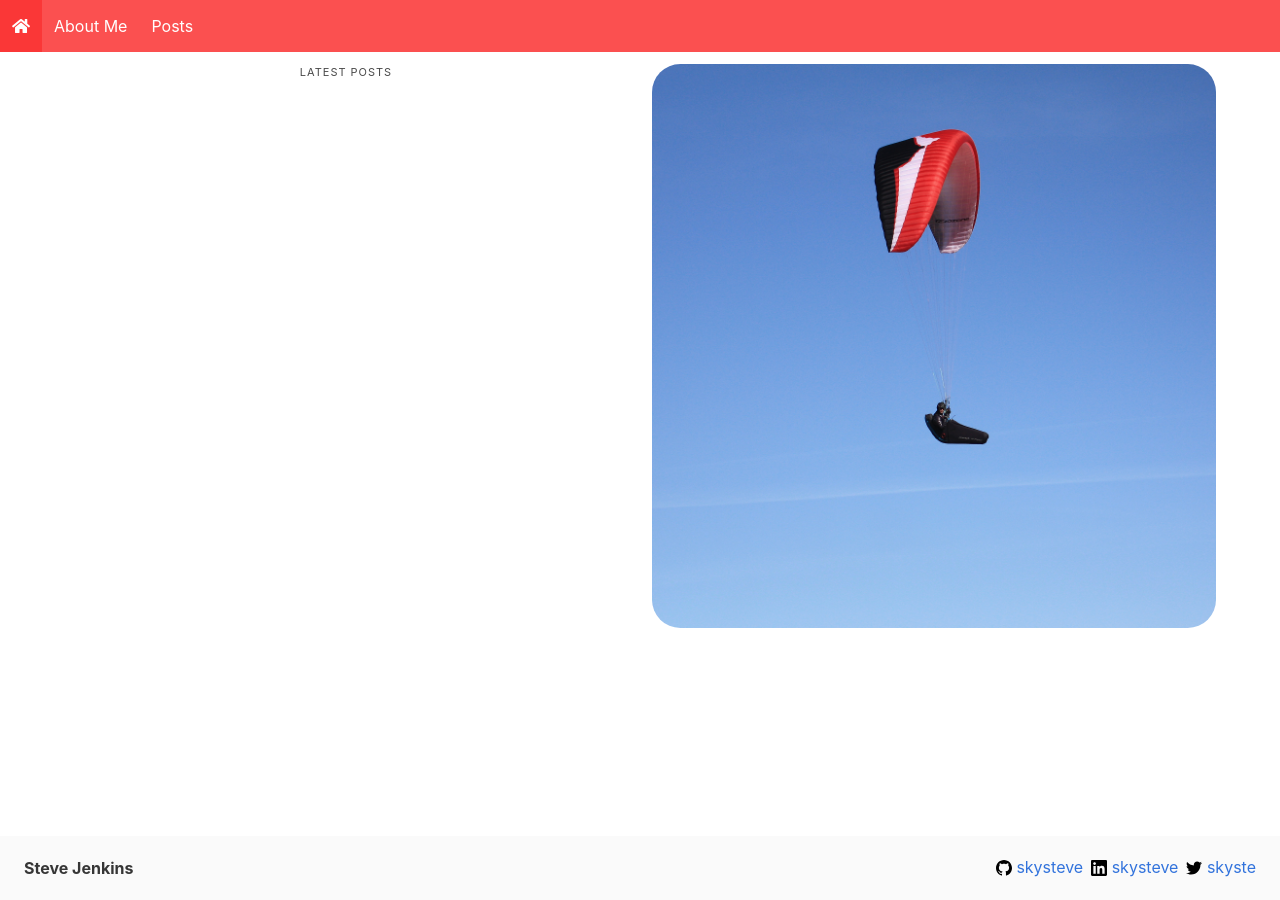
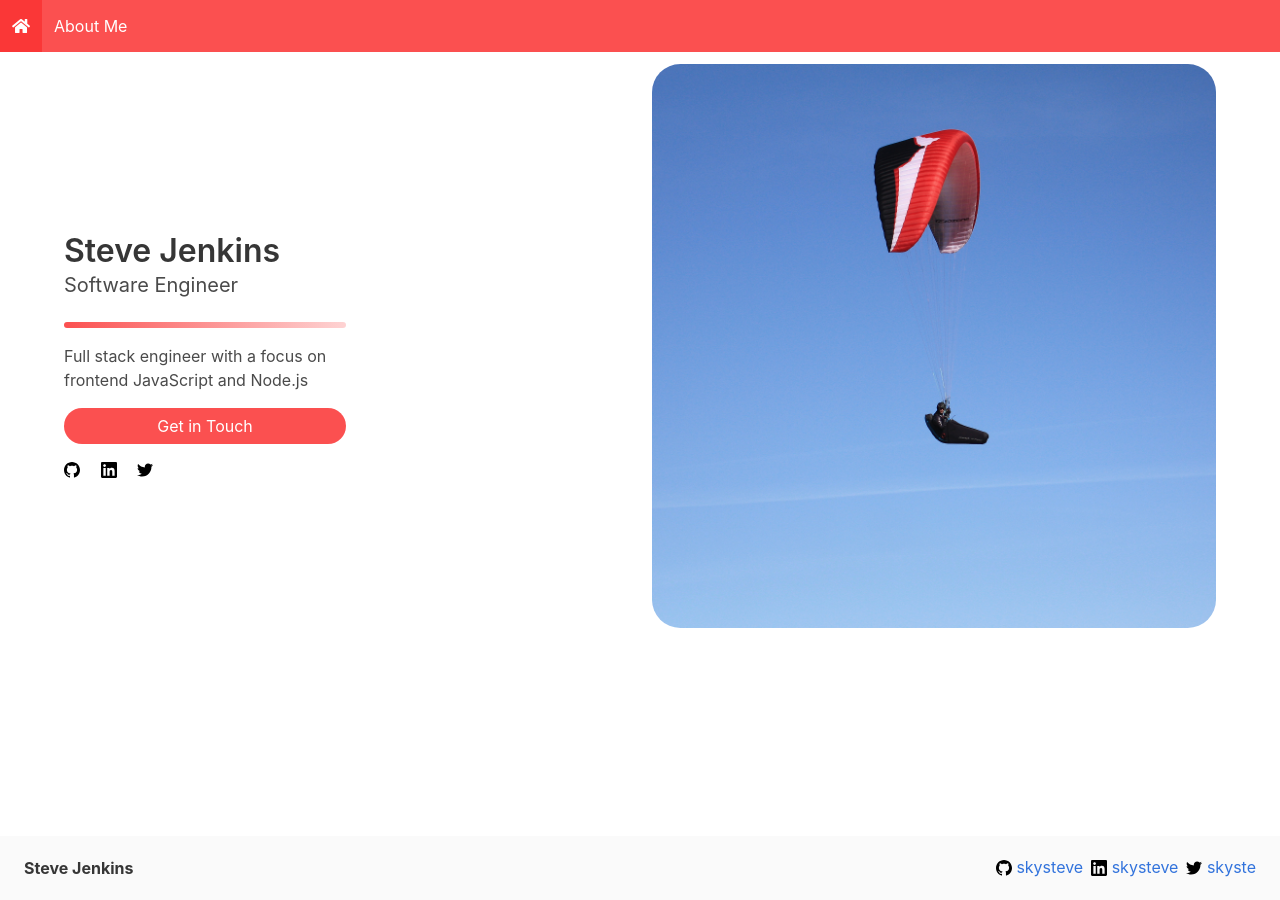
Before and after one commit to skysteve/skysteve.github.io, a Jekyll site: the page built from index.html, in a window 1280 px wide. Built offline with Jekyll 4.4.1, drawn with Linux system fonts in a browser that asks for light colours; nearby versions of some CDN libraries.

Commit message:
layout stuff/new home page

```diff
--- a/_includes/header.html
+++ b/_includes/header.html
@@ -7,7 +7,7 @@
     <div class="navbar-menu">
       <div class="navbar-start">
         <a class="navbar-item" href="/about-me">About Me</a>
-        <a class="navbar-item" href="/posts">Posts</a>
+        {%- if site.posts.size > 0 -%}<a class="navbar-item" href="/posts">Posts</a>{%- endif -%}
       </div>
       <div class="navbar-title has-text-centered navbar-item is-size-4">
         {{page.title}}
--- a/_sass/theme.scss
+++ b/_sass/theme.scss
@@ -65,3 +65,15 @@ $navbar-item-color: hsl(0, 0%, 96%);
         margin: 1rem;;
     }
 }
+
+.gradient {
+  width: 100%;
+  height: 6px;
+  background: linear-gradient(to right, #FB5050 0%, rgba(251, 80, 80, 0.25) 100%);
+
+  &.is-rounded {
+    border-radius: $radius-rounded;
+    padding-left: 1em;
+    padding-right: 1em;
+  }
+}
--- a/assets/main.scss
+++ b/assets/main.scss
@@ -3,3 +3,53 @@
 ---
 
 @import "theme";
+
+.home-author {
+  .gradient, p {
+    @include desktop {
+      width: 50%;
+    }
+  }
+
+  p {
+    padding-top: 1rem;
+    padding-bottom: 1rem;
+  }
+
+  .button {
+    @include desktop {
+      width: 50%;
+    }
+    width: 100%;
+  }
+
+  .social-media-list {
+    list-style: none;
+    margin-left: 0;
+    max-height: 1rem;
+    height: 1rem;
+    padding-top: 1rem;
+    justify-content: center;
+    width: 100%;
+    min-width: 100%;
+
+    li {
+      display: inline;
+      margin-right: 1rem;
+
+      a {
+        display: inline;
+        max-height: 1rem;
+      }
+
+      svg {
+        max-width: 1rem;
+        max-height: 1rem;
+      }
+
+      span {
+        display: none; /* we use the same import for the footer, show names in footer, hide in body */
+      }
+    }
+  }
+}
--- /dev/null
+++ b/index.html
@@ -0,0 +1,40 @@
+---
+layout: default
+---
+
+<div class="columns is-vcentered">
+  <div class="column">
+  {%- if site.posts.size > 5 -%}
+    <p class="heading has-text-centered">Latest Posts</p>
+    <table class="table table-striped table is-fullwidth">
+    {% for post in site.posts %}
+          <tr class="post-link" data-url="{{ post.url | relative_url }}">
+          {%- assign date_format = site.date_format | default: "%b %-d, %Y" -%}
+                <td>{{ post.date | date: date_format }}</td>
+                <td><a href="{{ post.url | relative_url }}">{{ post.title | escape }}</a></td>
+          </tr>
+    {% endfor %}
+    </table>
+  {%- else -%}
+    <div class="home-author">
+      <h1 class="title">{{site.data.author.name}}</h1>
+      <h2 class="subtitle">Software Engineer</h2>
+      <div class="gradient is-rounded"></div>
+      <p>Full stack engineer with a focus on frontend JavaScript and Node.js</p>
+      <a href="mailto:web@skysteve.com" class="button is-rounded is-primary" target="_blank">Get in Touch</a>
+      <br>
+      <div class="is-hidden-touch">
+      {%- include social.html -%}
+      </div>
+    </div>
+  {%- endif -%}
+  </div>
+  <div class="column">
+    <figure class="image is-square" id="home-img">
+      <picture>
+          <!--<source srcset="/images/index/img_2.webp"  type="image/webp" media="(min-width: 200px)">-->
+          <img src="{{ "/assets/images/index/img_2.png" | relative_url }}">
+      </picture>
+    </figure>
+  </div>
+</div>
--- a/index.md
+++ /dev/null
@@ -1,27 +0,0 @@
----
-layout: default
----
-
-<div class="columns">
-      <div class="column">
-            <p class="heading has-text-centered">Latest Posts</p>
-            <table class="table table-striped table is-fullwidth">
-            {%- for post in site.posts -%}
-                  <tr class="post-link" data-url="{{ post.url | relative_url }}">
-                  {%- assign date_format = site.date_format | default: "%b %-d, %Y" -%}
-                        <td>{{ post.date | date: date_format }}</td>
-                        <td><a href="{{ post.url | relative_url }}">{{ post.title | escape }}</a></td>
-                  </tr>
-                {%- endfor -%}
-            </table>
-      </div>
-      <div class="column">
-            <figure class="image is-square" id="home-img">
-                  <picture>
-                        <!--<source srcset="/images/index/img_2.webp"  type="image/webp" media="(min-width: 200px)">-->
-                        <img src="{{ "/assets/images/index/img_2.png" | relative_url }}">
-                  </picture>
-
-            </figure>
-      </div>
-</div>
```
Also changed, not shown: 1 other file.
